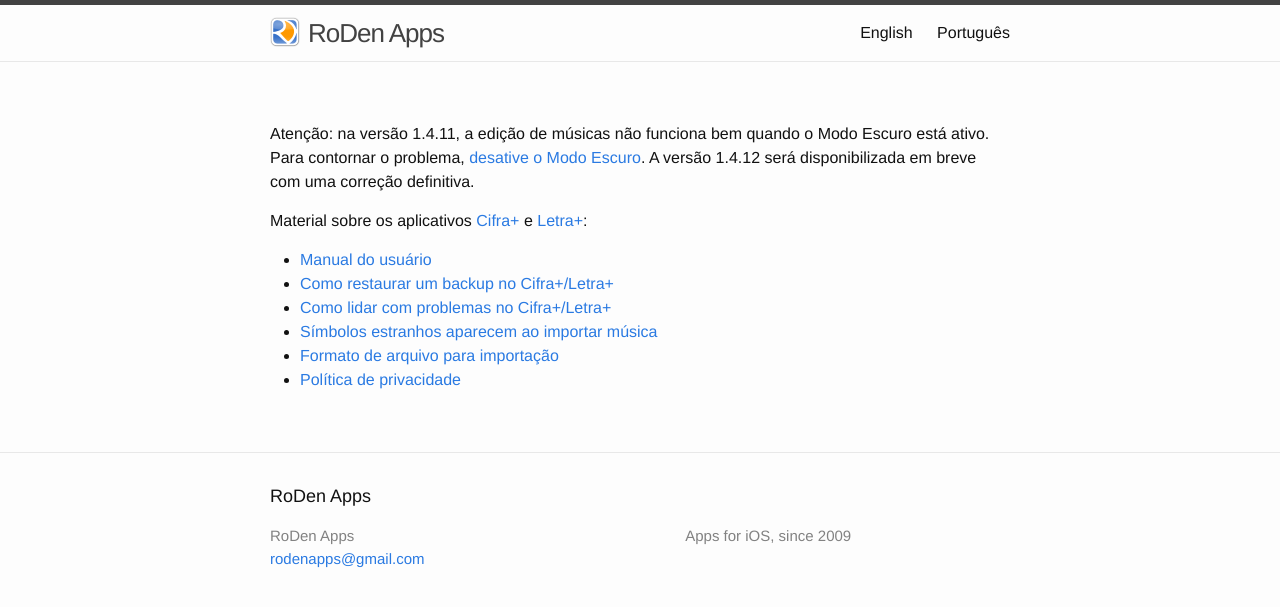
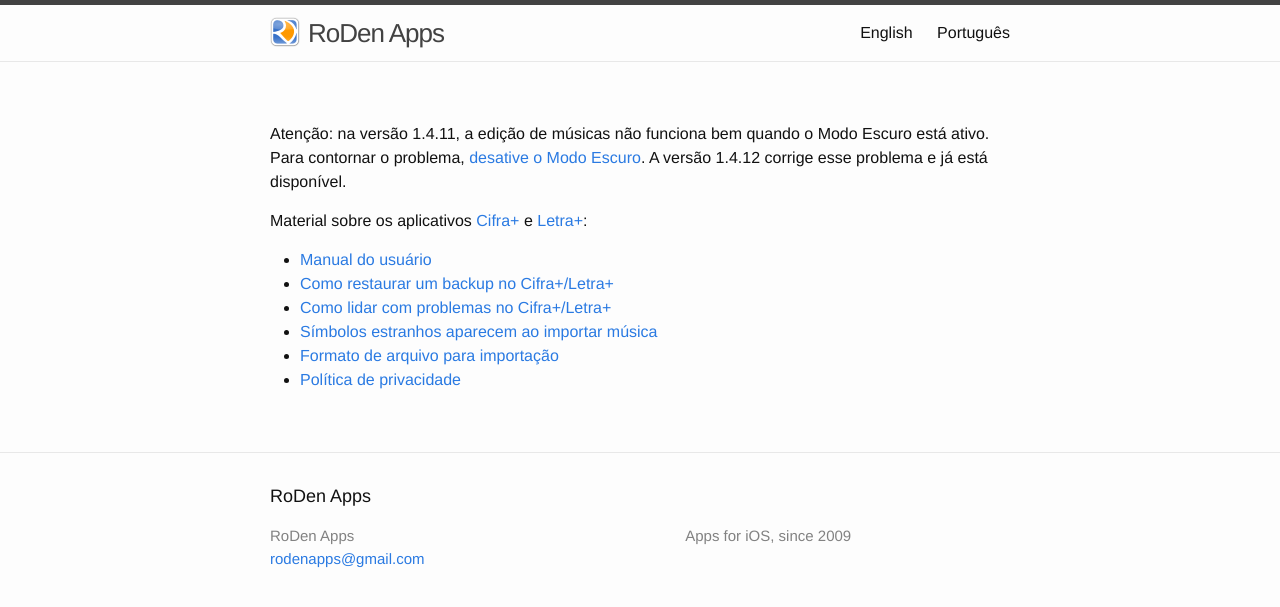
Before and after one commit to rodenapps/rodenapps.github.io, a Jekyll site: the page built from pt/index.md, in a window 1280 px wide. Shown: the top 607 px of the page. Built offline with Jekyll 4.4.1, drawn with Linux system fonts in a browser that asks for light colours.

```diff
--- a/pt/index.md
+++ b/pt/index.md
@@ -2,7 +2,7 @@
 layout: page
 ---
 
-Atenção: na versão 1.4.11, a edição de músicas não funciona bem quando o Modo Escuro está ativo. Para contornar o problema, [desative o Modo Escuro](https://support.apple.com/pt-br/HT210332). A versão 1.4.12 será disponibilizada em breve com uma correção definitiva.
+Atenção: na versão 1.4.11, a edição de músicas não funciona bem quando o Modo Escuro está ativo. Para contornar o problema, [desative o Modo Escuro](https://support.apple.com/pt-br/HT210332). A versão 1.4.12 corrige esse problema e já está disponível.
 
 Material sobre os aplicativos [Cifra+](http://itunes.apple.com/app/cifra/id419424673?mt=8&at=11laGg&ct=page) e [Letra+](http://itunes.apple.com/app/letra/id419425457?mt=8&at=11laGg&ct=page):
 
```
Also changed, not shown: en/index.md (+2 -1 lines).
